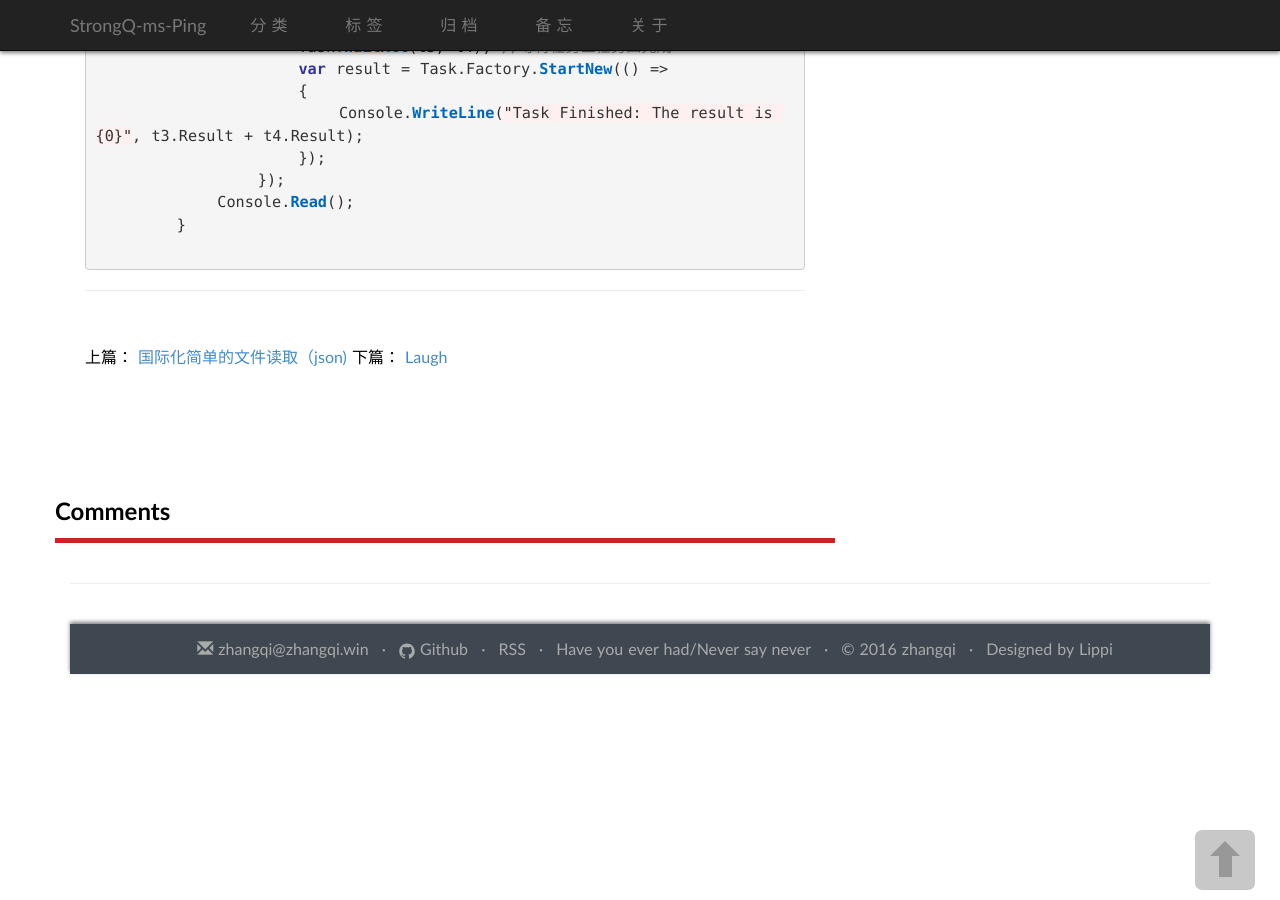
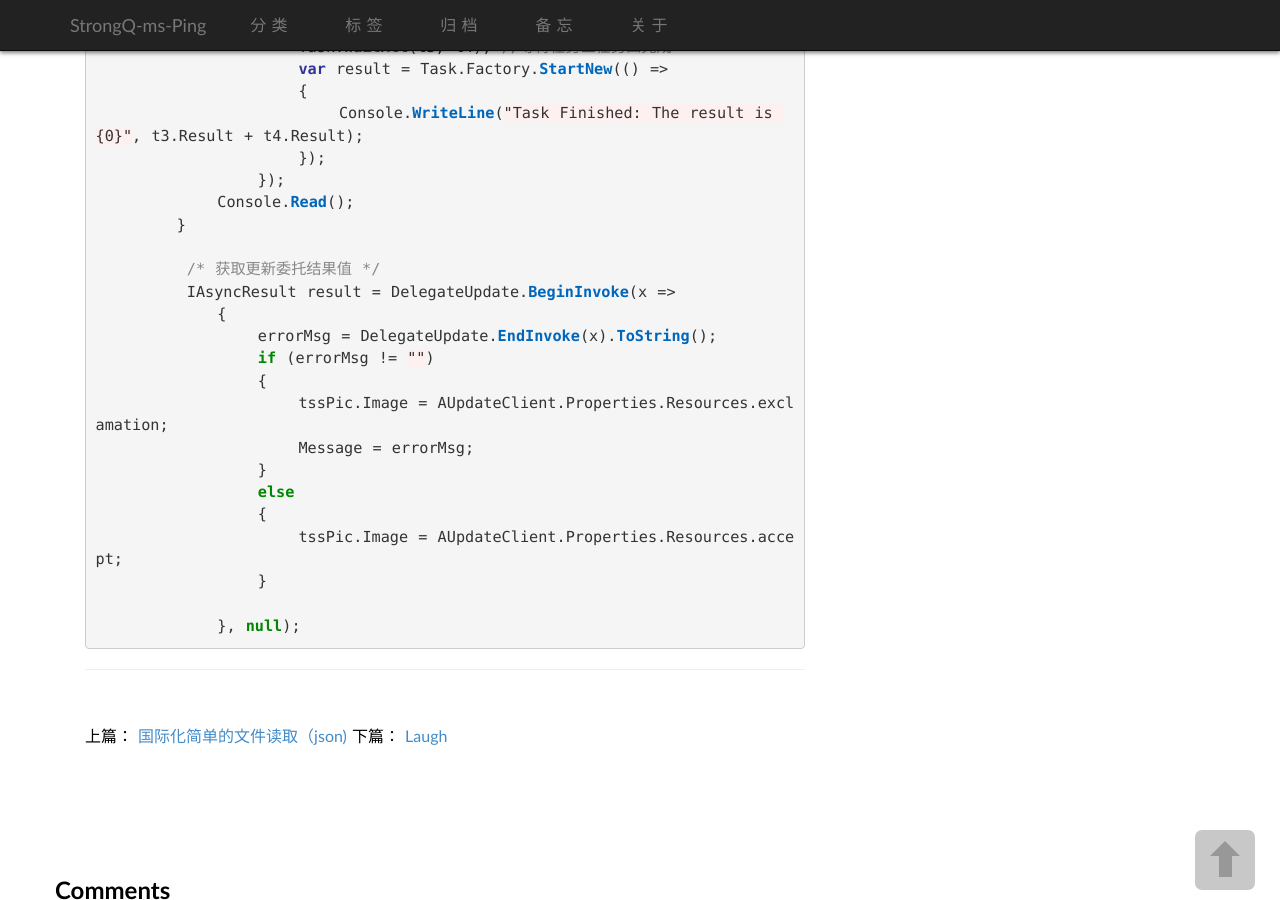
Before and after one commit to strongQ/caoyinping, a Jekyll site: the page built from _posts/2016-01-27-simple-multithreading.md, in a window 1280 px wide and 900 px high, scrolled down 7299 px. Built offline with Jekyll 4.4.1, drawn with Linux system fonts in a browser that asks for light colours; some web fonts are replaced; comment, search, counter and statistics services are not loaded.

Commit message:
Update 2016-01-27-simple-multithreading.md

```diff
--- a/_posts/2016-01-27-simple-multithreading.md
+++ b/_posts/2016-01-27-simple-multithreading.md
@@ -313,5 +313,20 @@ tags:                    [多线程,随机数]
             Console.Read();
         }
 
+         /* 获取更新委托结果值 */
+         IAsyncResult result = DelegateUpdate.BeginInvoke(x =>
+            {
+                errorMsg = DelegateUpdate.EndInvoke(x).ToString();
+                if (errorMsg != "")
+                {
+                    tssPic.Image = AUpdateClient.Properties.Resources.exclamation;
+                    Message = errorMsg;
+                }
+                else
+                {
+                    tssPic.Image = AUpdateClient.Properties.Resources.accept;
+                }
+
+            }, null);
 
 {% endhighlight %}
```
